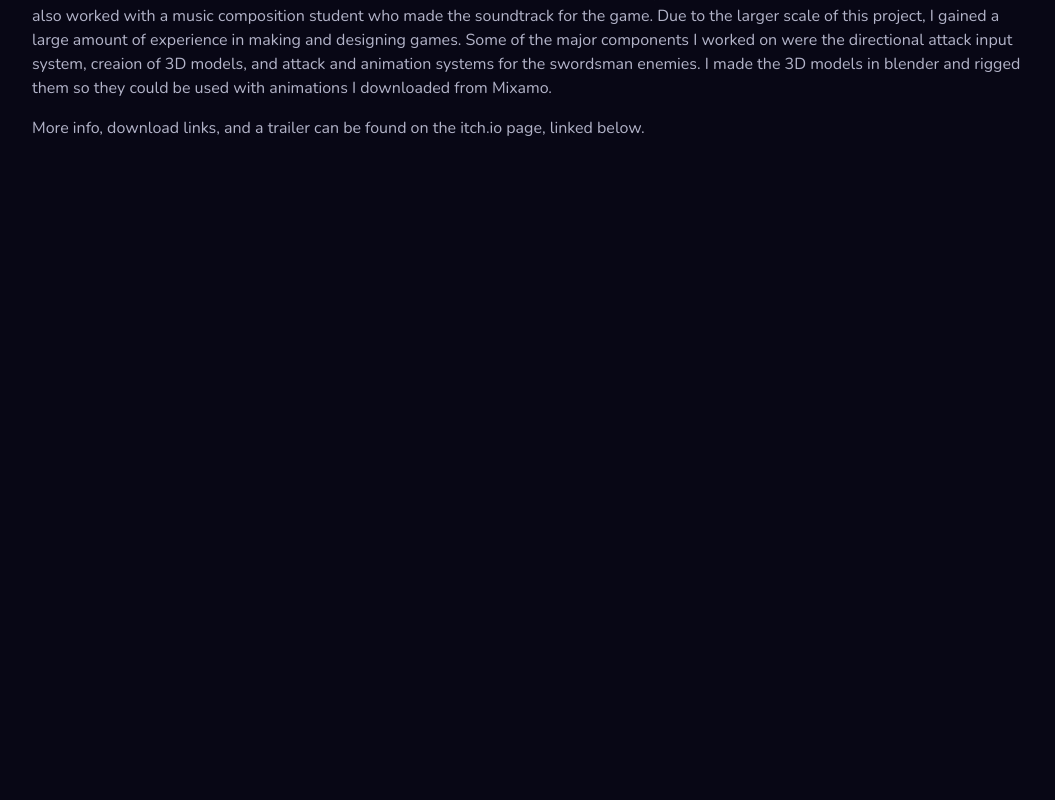
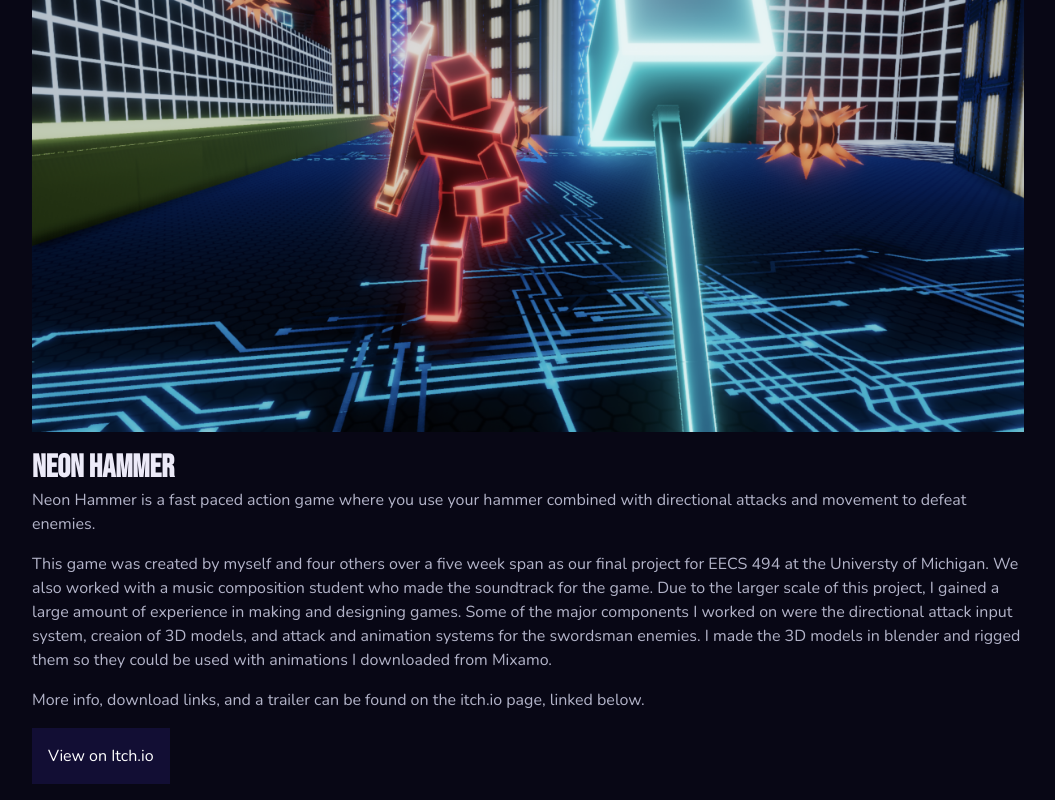
Before and after one commit to JackGlenn/JackGlenn.github.io, a Next.js app: page /NeonHammer in a window 1280 px wide. Shown: the part 190-990 px from the top of the page, without its empty margins (112-1167 px from the left). Before the commit the page ends 800 px from the top, so only its background shows below. Built offline with nearby package versions, Linux system fonts and the light colour scheme.

Commit message:
neon hammer page completed

```diff
--- a/src/app/NeonHammer/page.tsx
+++ b/src/app/NeonHammer/page.tsx
@@ -2,10 +2,12 @@ export default function Home() {
   return (
     <>
       <div className="projectPage">
+          <img src={"/NeonHammer.png"} />
           <h1>Neon Hammer</h1>
           <p>Neon Hammer is a fast paced action game where you use your hammer combined with directional attacks and movement to defeat enemies.</p>
           <p>This game was created by myself and four others over a five week span as our final project for EECS 494 at the Universty of Michigan. We also worked with a music composition student who made the soundtrack for the game. Due to the larger scale of this project, I gained a large amount of experience in making and designing games. Some of the major components I worked on were the directional attack input system, creaion of 3D models, and attack and animation systems for the swordsman enemies. I made the 3D models in blender and rigged them so they could be used with animations I downloaded from Mixamo.</p>
           <p>More info, download links, and a trailer can be found on the itch.io page, linked below.</p>
+          <a href="https://johgle.itch.io/neon-hammer" className="button">View on Itch.io</a>
       </div>
     </>
   )
--- a/src/app/globals.css
+++ b/src/app/globals.css
@@ -254,3 +254,17 @@ body {
   /* max-width: 60ch; */
   margin-bottom: 1rem;
 }
+
+.projectPage > img {
+  margin-bottom: 1rem;
+}
+
+.button {
+  background-color: var(--cardBackground);
+  /* height: 1rem; */
+  /* width: 2rem; */
+  text-decoration: none;
+  padding: 1rem;
+  box-sizing: border-box;
+  display: inline-block;
+}
--- a/src/app/page.tsx
+++ b/src/app/page.tsx
@@ -11,13 +11,13 @@ export default function Home() {
       </div>
       <div className="contentGrid">
         <div className="flexCol">
-          <PortfolioItem link={"NeonHammer"} image={"/JackOfHearts.png"} name={"NeonHammer"} description={"=========================================================================="}/>
+          <PortfolioItem link={"NeonHammer"} image={"/NeonHammer.png"} name={"NeonHammer"} description={"Fast paced action game built in Unity"}/>
           <PortfolioItem link={"a"} image={"/JackOfHearts.png"} name={"second"} description={"description"}/>
           <PortfolioItem link={"a"} image={"/test.jpg"} name={"third"} description={"description"}/>
 
         </div>
         <div className="flexCol">
-          <PortfolioItem link={"a"} image={"https://loremflickr.com/320/240"} name={"fourth"} description={"description"}/>
+          <PortfolioItem link={"a"} name={"fourth"} description={"description"}/>
           <PortfolioItem link={"a"} image={"/JackOfHearts.png"} name={"fifth"} description={"description"}/>
           <PortfolioItem link={"a"} name={"sixth"} description={"Lorem ipsum dolor sit amet consectetur adipisicing elit. Impedit eveniet quas reprehenderit neque sit, amet voluptatibus cupiditate qui iste asperiores minima incidunt numquam eius, soluta rem officiis. Cum, reprehenderit tenetur!"}/>
         </div>
```
Also changed, not shown: public/BalloonJump.png (added), public/NeonHammer.png (added).
